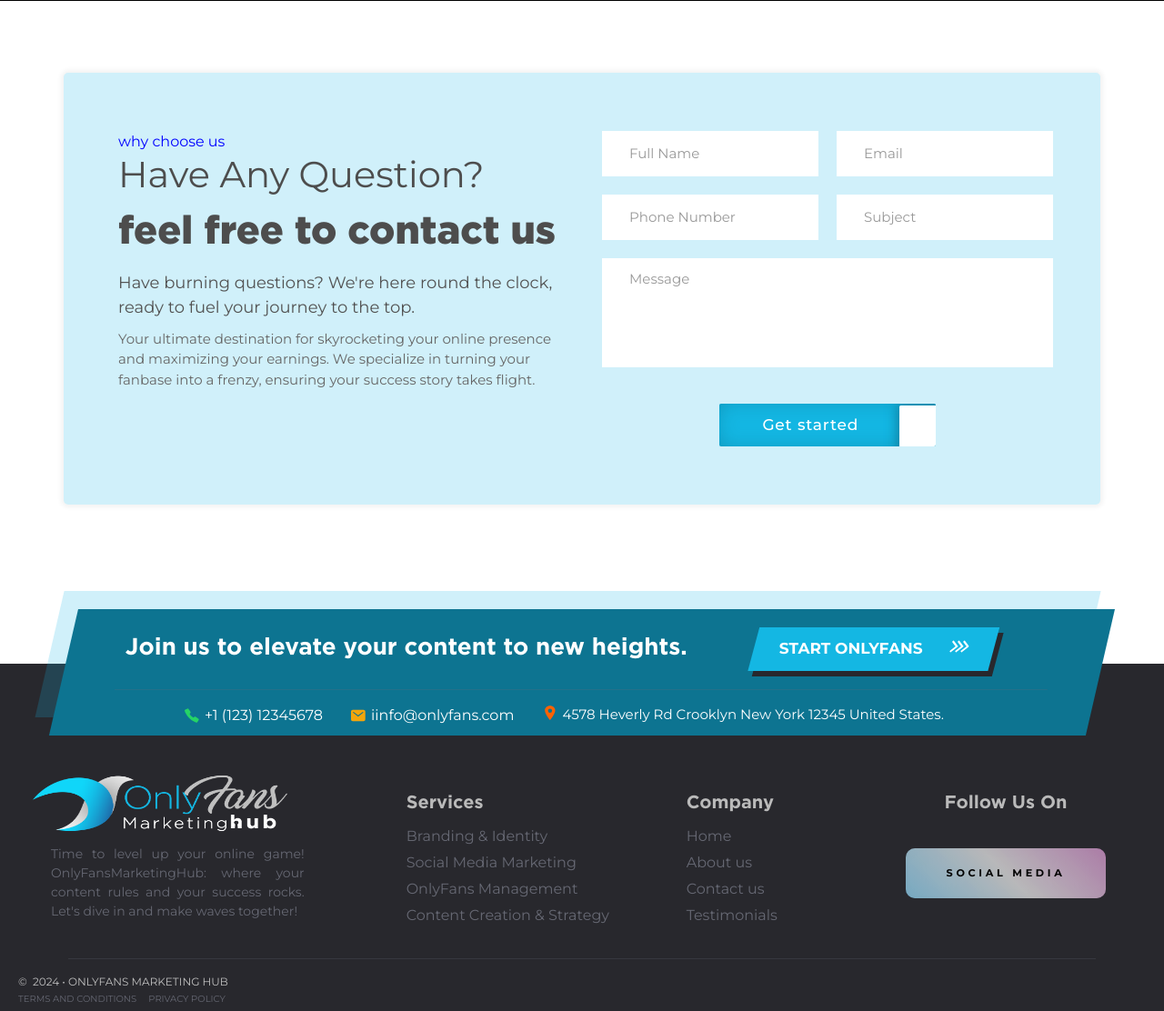
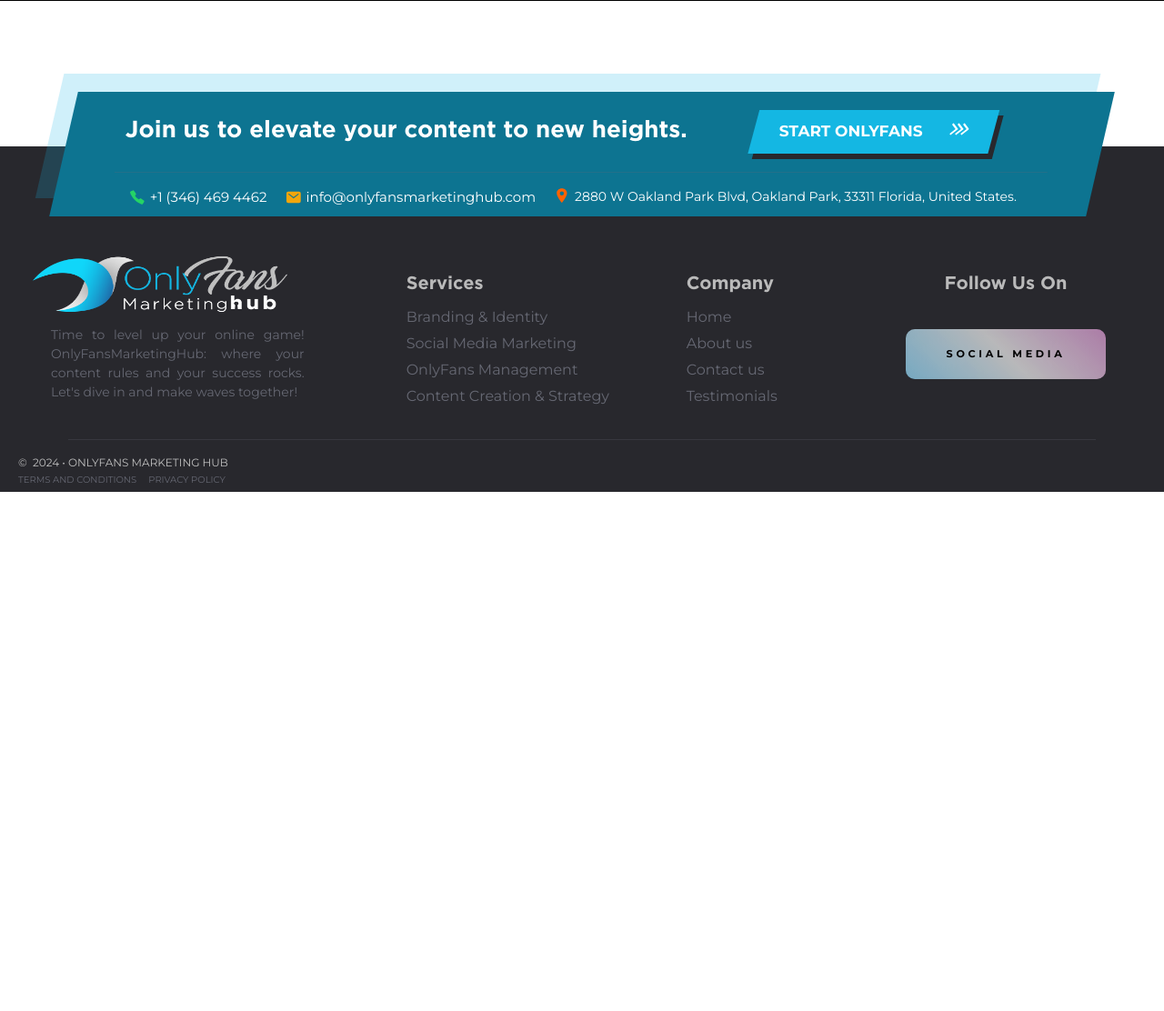
Before and after one commit to adnanrahim110/onlyfansmarketinghub.github.io, a PHP site: page /about-us.html in a window 1280 px wide. Shown: the part 3537-4649 px from the top of the page at 91% size. After the commit the page ends 4078 px from the top, so only its background shows below. Run offline with PHP 8.4, Linux system fonts and the light colour scheme; some libraries are stand-ins or nearby versions.

Commit message:
content changes

```diff
--- a/about-us.html
+++ b/about-us.html
@@ -349,8 +349,8 @@
           <div class="col-12 col-lg-4 serv-left">
             <h1>Services We Offer</h1>
             <p>
-              Lorem ipsum dolor sit, amet consectetur adipisicing elit.
-              Sed quos autem, dolorum impedit tempora soluta.
+              Elevate your online presence with OnlyFansMarketingHub: Your go-to for expert branding,
+              dynamic social media marketing, captivating content creation, and seamless OnlyFans management.
             </p>
           </div>
           <div class="col-12 col-lg-8 serv-right pb-5">
@@ -452,68 +452,6 @@
         </div>
       </div>
     </section>
-
-    <!-- CONTACT SECTION -->
-    <section class="cuf">
-      <div class="contact1">
-        <div class="container cuf-box">
-          <div class="row cuf-form">
-            <div class="col-md-6 d-flex align-items-start justify-content-center">
-              <div class="cuf-text">
-                <p class="cuf-p1">why choose us</p>
-                <h2>have any question?</h2>
-                <h1>feel free to contact us</h1>
-                <p class="cuf-p2">
-                  Have burning questions? We're here round the clock, ready to
-                  fuel your journey to the top.
-                </p>
-                <p class="cuf-p3">
-                  Your ultimate destination for skyrocketing your online presence
-                  and maximizing your earnings. We specialize in turning your fanbase
-                  into a frenzy, ensuring your success story takes flight.
-                </p>
-              </div>
-            </div>
-            <div class="col-md-6">
-              <form class="contact1-form validate-form" action="assets/config/code.php" method="POST">
-                <div class="wrap-input1 validate-input" data-validate="Name is required">
-                  <input class="input1" type="text" name="name" placeholder="Full Name" />
-                  <span class="shadow-input1"></span>
-                </div>
-
-                <div class="wrap-input1 validate-input" data-validate="Valid email is required: ex@abc.xyz">
-                  <input class="input1" type="text" name="email" placeholder="Email" />
-                  <span class="shadow-input1"></span>
-                </div>
-                <div class="wrap-input1 validate-input" data-validate="Valid phone number is required">
-                  <input class="input1" type="text" name="phone" placeholder="Phone Number" />
-                  <span class="shadow-input1"></span>
-                </div>
-
-                <div class="wrap-input1 validate-input" data-validate="Subject is required">
-                  <input class="input1" type="text" name="subject" placeholder="Subject" />
-                  <span class="shadow-input1"></span>
-                </div>
-
-                <div class="wrap-input1 wrap-textarea validate-input" data-validate="Message is required">
-                  <textarea class="input1" name="message" placeholder="Message"></textarea>
-                  <span class="shadow-input1"></span>
-                </div>
-
-                <div class="container-contact1-form-btn">
-                  <button class="form-btn" id="submit_btn" name="submit_btn" type="submit">
-                    Get started
-                    <div class="icon">
-                      <i class="fa fa-arrow-right"></i>
-                    </div>
-                  </button>
-                </div>
-              </form>
-            </div>
-          </div>
-        </div>
-      </div>
-    </section>
   </main>
 
   <!-- FOOTER -->
@@ -527,7 +465,7 @@
                 <h2>Join us to elevate your content to new heights. </h2>
               </div>
               <div class="col-md-4 d-flex justify-content-center align-items-center">
-                <a class="btn-cta footer-cta">
+                <a class="btn-cta footer-cta" href="contact.html?#contactForm">
                   <span class="span">start onlyfans</span>
                   <span class="second">
                     <svg width="50px" height="20px" viewBox="0 0 66 43" version="1.1" xmlns="http://www.w3.org/2000/svg"
@@ -550,18 +488,17 @@
             </div>
             <hr>
             <div class="col-md-12 cta-info-1 d-flex justify-content-center">
-              <a href="" class="text-white d-flex">
+              <a href="tel:+13464694462" class="text-white d-flex">
                 <span class="cta-call d-flex align-items-center"><ion-icon name="call-sharp"></ion-icon></span>
-                <span class="ph">+1 (123) 12345678</span>
+                <span class="ph">+1 (346) 469 4462</span>
               </a>
-              <a href="" class="text-white d-flex">
+              <a href="mailto:info@onlyfansmarketinghub.com" class="text-white d-flex">
                 <span class="cta-mail d-flex align-items-center"><ion-icon name="mail"></ion-icon></span>
-                <span class="ma">iinfo@onlyfans.com</span>
+                <span class="ma">info@onlyfansmarketinghub.com</span>
               </a>
               <p class="d-flex">
                 <span class="cta-loc d-flex align-items-start"><ion-icon name="location-sharp"></ion-icon></span>
-                <span class="add">4578 Heverly Rd Crooklyn New
-                  York 12345 United States.</span>
+                <span class="add">2880 W Oakland Park Blvd, Oakland Park, 33311 Florida, United States.</span>
               </p>
             </div>
           </div>
--- a/assets/css/style.css
+++ b/assets/css/style.css
@@ -1939,19 +1939,20 @@ textarea.input1+.shadow-input1 {
 
 .cta-info-1 {
   margin-left: -10px;
-  padding-right: 30px;
+  padding-right: 10px;
+  font-size: 15px;
 }
 
 .cta-info-1 .ph {
-  margin-right: 30px;
+  margin-right: 20px;
 }
 
 .cta-info-1 .ma {
-  margin-right: 30px;
+  margin-right: 20px;
 }
 
 .cta-info-1 .add {
-  font-size: 15px;
+  font-size: 14px;
   color: #fff;
 }
 
```
Also changed, not shown: assets/css/responsive.css (+20 -16 lines), brandingandidentity.html (+6 -7 lines), contact.html (+7 -9 lines), contentstrategy.html (+6 -8 lines), faq.html (+6 -7 lines), index.html (+49 -14 lines), onlyfansmanagement.html (+6 -8 lines), socialmediamarketing.html (+8 -8 lines), assets/images/OF_dashboard1_em.jpg, assets/images/chart1.jpg, assets/images/chart2.jpg, assets/js/custom.js (line endings or trailing spaces).
